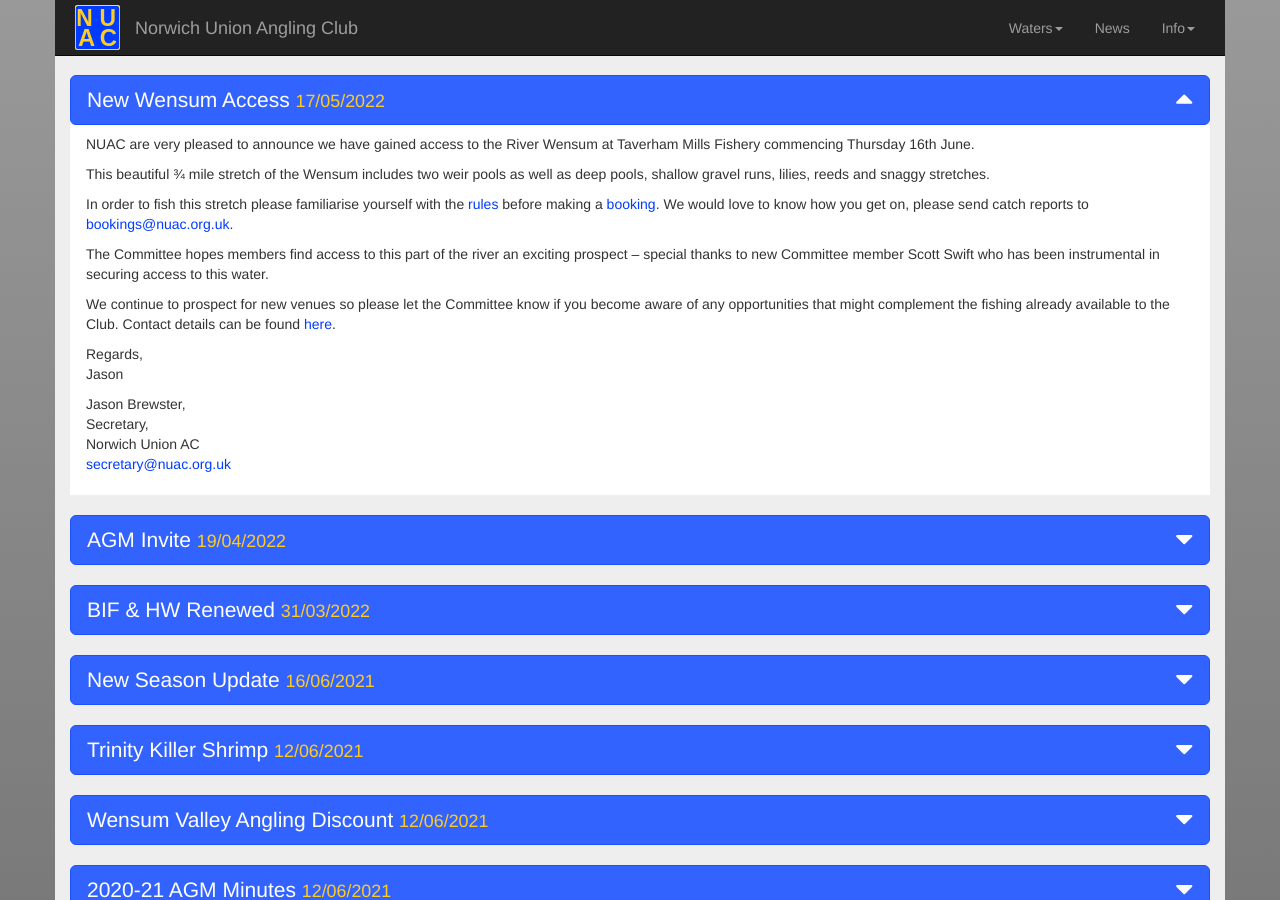
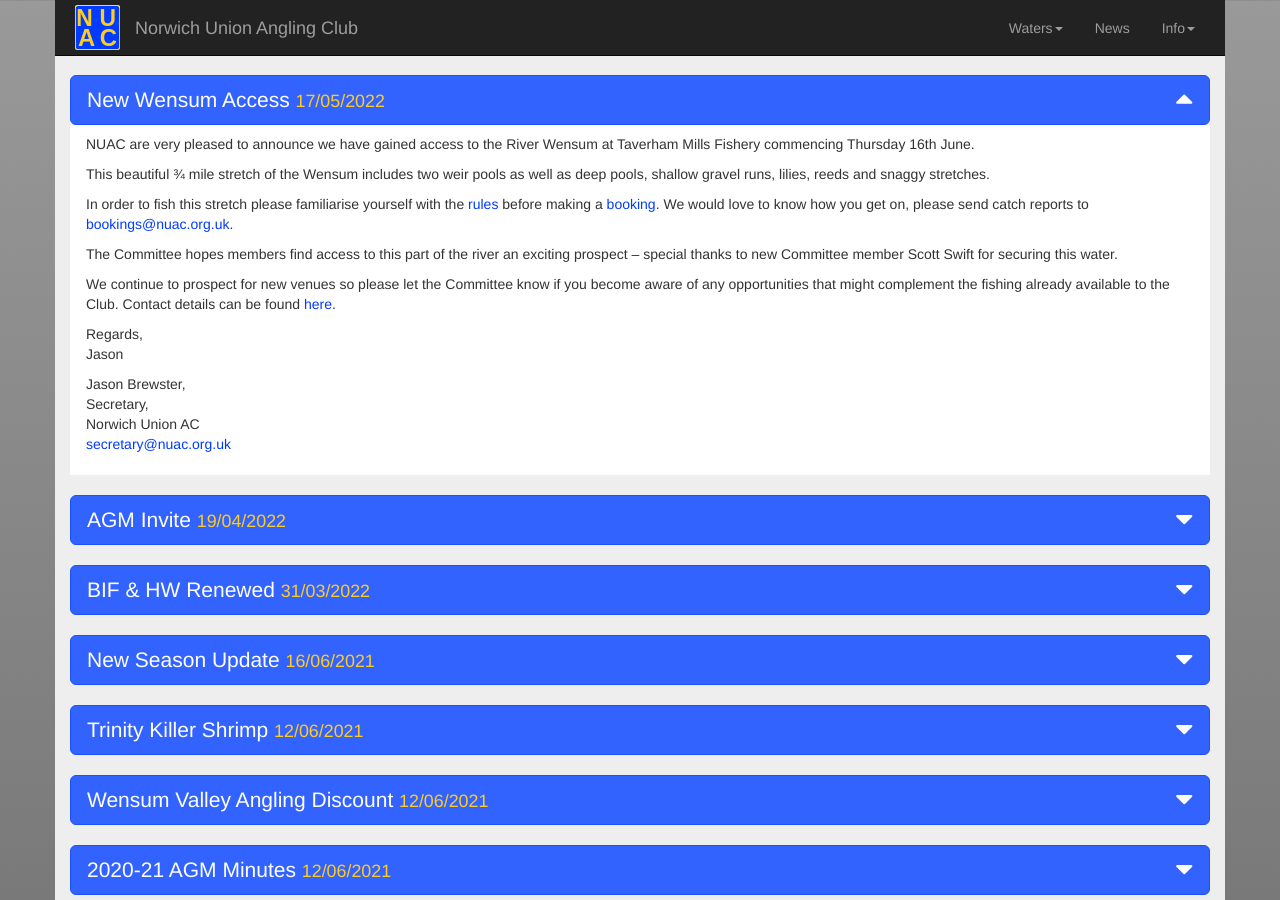
Before and after one commit to nuac-admin/nuac-release-four, a Jekyll site: the page built from news/news.html, in a window 1280 px wide and 900 px high. Built offline with Jekyll 4.4.1, drawn with Linux system fonts in a browser that asks for light colours; nearby versions of some CDN libraries.

Commit message:
update taverham news

```diff
--- a/news/news.html
+++ b/news/news.html
@@ -25,7 +25,7 @@
           <p>NUAC are very pleased to announce we have gained access to the River Wensum at Taverham Mills Fishery commencing Thursday 16th June.</p>
           <p>This beautiful ¾ mile stretch of the Wensum includes two weir pools as well as deep pools, shallow gravel runs, lilies, reeds and snaggy stretches.</p>
           <p>In order to fish this stretch please familiarise yourself with the <a href="../waters/taverham.html#water-rules">rules</a> before making a <a href="../waters/taverham.html#water-booking">booking</a>. We would love to know how you get on, please send catch reports to <a href="mailto:bookings@nuac.org.uk">bookings@nuac.org.uk</a>.</p>
-          <p>The Committee hopes members find access to this part of the river an exciting prospect – special thanks to new Committee member Scott Swift who has been instrumental in securing access to this water.</p>
+          <p>The Committee hopes members find access to this part of the river an exciting prospect – special thanks to new Committee member Scott Swift for securing this water.</p>
           <p>We continue to prospect for new venues so please let the Committee know if you become aware of any opportunities that might complement the fishing already available to the Club. Contact details can be found <a href="../info/committee.html">here</a>.</p>
           <p>Regards,<br>Jason</p>
           <p>Jason Brewster,<br>Secretary,<br>Norwich Union AC<br><a href="mailto:secretary@nuac.org.uk">secretary@nuac.org.uk</a></p>
```
